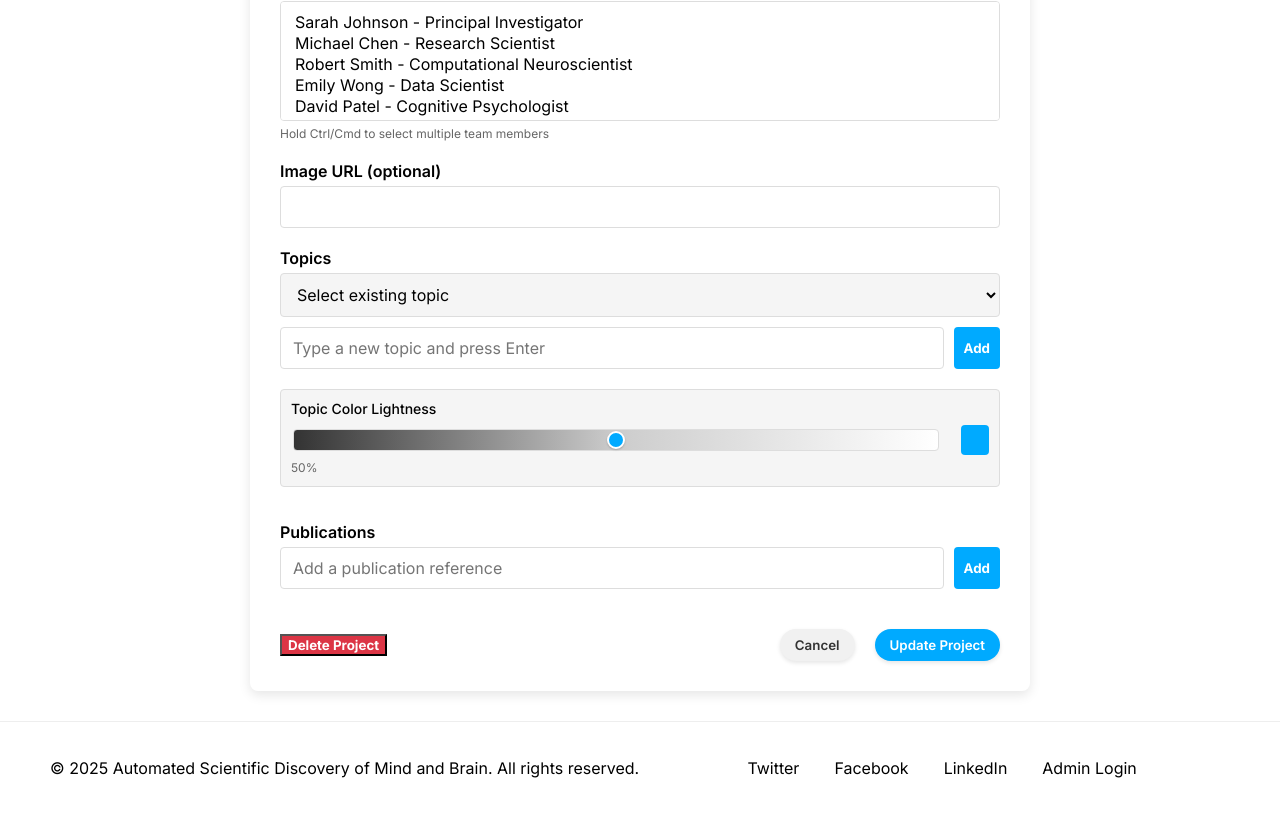
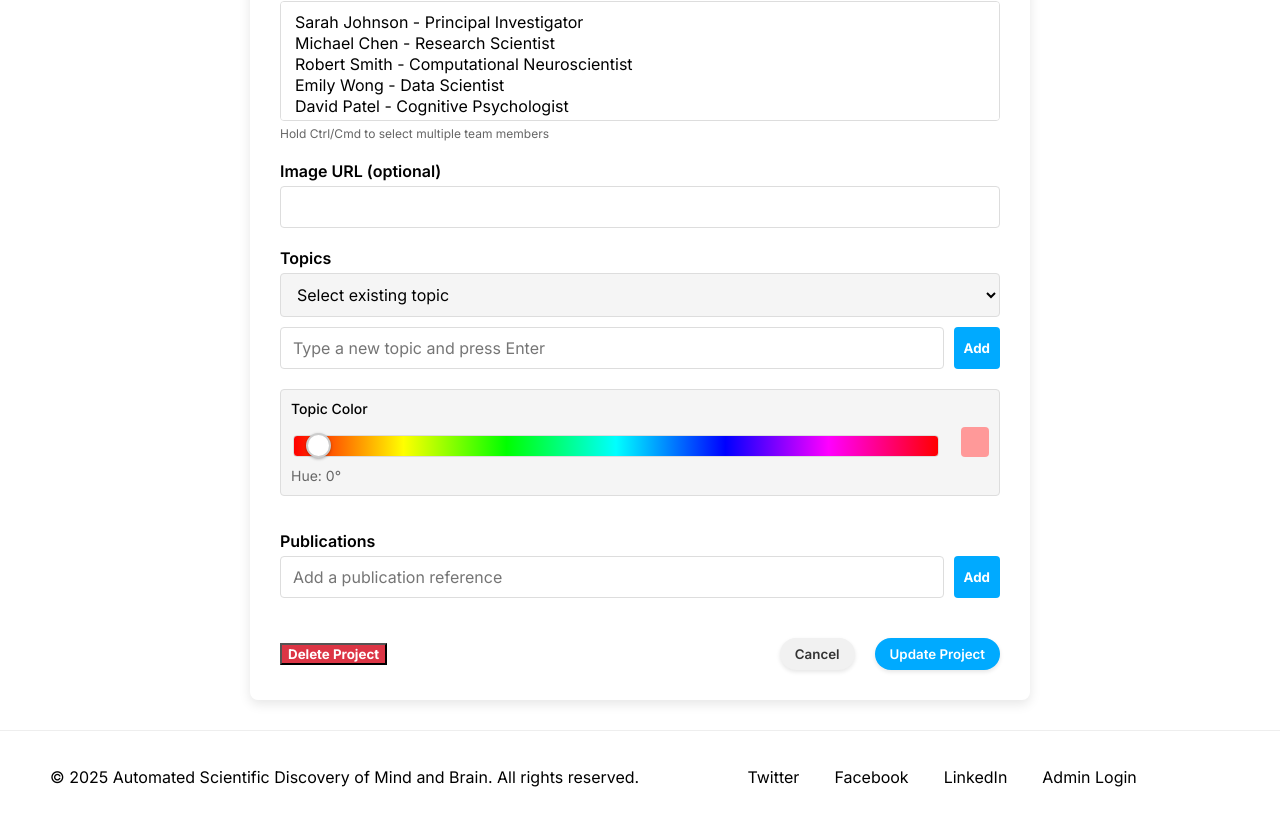
Before and after one commit to musslick/lab-website, a React (Create React App) app: page /admin/projects/edit/1 in a window 1280 px wide. Shown: the part 759-1582 px from the top of the page. Built offline with nearby package versions, Linux system fonts and the light colour scheme.

Commit message:
gradient color

```diff
--- a/src/data/projects.ts
+++ b/src/data/projects.ts
@@ -1,7 +1,7 @@
 import { teamMembers } from './team';
 import { createGradient } from '../utils/colorUtils';
 
-// Update the Project interface to include topicsWithColors
+// Update the Project interface to include topicsWithColors with hue instead of lightness
 export interface Project {
   id: string;
   title: string;
@@ -10,7 +10,7 @@ export interface Project {
   category: string;
   team: string[];
   topics?: string[];
-  topicsWithColors?: { name: string; color: string; lightness: number }[]; // Add this new field
+  topicsWithColors?: { name: string; color: string; hue: number }[]; // Changed lightness to hue
   publications?: string[];
   image?: string;
   status?: 'ongoing' | 'completed';
--- a/src/pages/admin/ProjectForm.tsx
+++ b/src/pages/admin/ProjectForm.tsx
@@ -8,10 +8,11 @@ import { generateTopicColor, hexToHsl, hslToHex } from '../../utils/colorUtils';
 // Lab color (blue) - constant for reference with topic colors - MOVED TO TOP
 const LAB_COLOR = '#00AAFF';
 
+// Define TopicWithColor interface to match the Project interface
 interface TopicWithColor {
   name: string;
   color: string;
-  lightness: number;
+  hue: number;  // Using hue instead of lightness
 }
 
 const ProjectForm: React.FC = () => {
@@ -27,13 +28,13 @@ const ProjectForm: React.FC = () => {
   const [image, setImage] = useState('');
   const [topics, setTopics] = useState<TopicWithColor[]>([]);
   const [topicInput, setTopicInput] = useState('');
-  const [topicLightness, setTopicLightness] = useState(50); // Default lightness (0-100)
   const [status, setStatus] = useState<'ongoing' | 'completed'>('ongoing');
   const [startDate, setStartDate] = useState('');
   const [endDate, setEndDate] = useState('');
   const [publications, setPublications] = useState<string[]>([]);
   const [publicationInput, setPublicationInput] = useState('');
   const [projectId, setProjectId] = useState('');
+  const [previewHue, setPreviewHue] = useState<number>(0);
 
   // Extract all unique topics from existing projects
   const existingTopics = React.useMemo(() => {
@@ -47,7 +48,7 @@ const ProjectForm: React.FC = () => {
         return {
           name: topicName,
           color: topicWithColor?.color || generateTopicColor(LAB_COLOR, 0, 1),
-          lightness: topicWithColor?.lightness || 50
+          hue: topicWithColor?.hue || 0  // Using the hue property
         };
       })
     );
@@ -102,13 +103,19 @@ const ProjectForm: React.FC = () => {
 
         // Handle topics with colors if available, otherwise convert simple topics
         if (projectToEdit.topicsWithColors && projectToEdit.topicsWithColors.length > 0) {
-          setTopics(projectToEdit.topicsWithColors);
+          // Convert topicsWithColors to the correct format if needed
+          const formattedTopics: TopicWithColor[] = projectToEdit.topicsWithColors.map(topic => ({
+            name: topic.name,
+            color: topic.color,
+            hue: topic.hue || 0  // Ensure hue is defined
+          }));
+          setTopics(formattedTopics);
         } else if (projectToEdit.topics) {
           // Convert simple topics to topics with colors
           setTopics(projectToEdit.topics.map((name, index) => ({
             name,
             color: generateTopicColor(LAB_COLOR, index, projectToEdit.topics?.length || 1),
-            lightness: 50
+            hue: 0
           })));
         } else {
           setTopics([]);
@@ -131,22 +138,24 @@ const ProjectForm: React.FC = () => {
   };
 
   // Generate topic color based on lab color and selected lightness
-  const generateTopicColorWithLightness = (lightness: number): string => {
-    // Extract hue and saturation from lab color, but use the provided lightness
-    const [h, s, _] = hexToHsl(LAB_COLOR);
-    return hslToHex(h, s, lightness);
+  const generateTopicColorWithHue = (hue: number): string => {
+    // Use fixed saturation (100) and lightness (80)
+    return hslToHex(hue, 100, 80);
   };
 
   // Topic management
   const handleAddTopic = () => {
     if (topicInput.trim() && !topics.some(t => t.name === topicInput.trim())) {
-      const newColor = generateTopicColorWithLightness(topicLightness);
+      // Use the preview hue value instead of a random hue
+      const newColor = generateTopicColorWithHue(previewHue);
       setTopics(prevTopics => [...prevTopics, {
         name: topicInput.trim(),
         color: newColor,
-        lightness: topicLightness
+        hue: previewHue
       }]);
       setTopicInput('');
+      // Reset preview hue for the next topic
+      setPreviewHue(Math.floor(Math.random() * 360));
     }
   };
 
@@ -165,11 +174,12 @@ const ProjectForm: React.FC = () => {
         setTopics(prevTopics => [...prevTopics, selectedTopic]);
       } else {
         // If not found, create a new one with default color
-        const newColor = generateTopicColorWithLightness(topicLightness);
+        const newHue = Math.floor(Math.random() * 360); // Random hue
+        const newColor = generateTopicColorWithHue(newHue);
         setTopics(prevTopics => [...prevTopics, {
           name: selectedTopicName,
           color: newColor,
-          lightness: topicLightness
+          hue: newHue
         }]);
       }
 
@@ -178,26 +188,42 @@ const ProjectForm: React.FC = () => {
     }
   };
 
-  // Handle changing topic lightness
-  const handleTopicLightnessChange = (e: React.ChangeEvent<HTMLInputElement>) => {
-    const newLightness = parseInt(e.target.value);
-    setTopicLightness(newLightness);
-    // Update the color preview in real-time
+  // Handle changing topic hue
+  const handleHueChange = (e: React.ChangeEvent<HTMLInputElement>, topicIndex: number) => {
+    const hue = parseInt(e.target.value);
+    const updatedTopics = [...topics];
+
+    // Use the fixed saturation (100) and lightness (80) values
+    const color = hslToHex(hue, 100, 80);
+
+    updatedTopics[topicIndex] = {
+      ...updatedTopics[topicIndex],
+      color: color,
+      hue: hue, // Keep track of the hue value for the slider
+    };
+
+    setTopics(updatedTopics);
   };
 
   // Update color for a specific topic
-  const updateTopicColor = (topicName: string, lightness: number) => {
+  const updateTopicColor = (topicName: string, hue: number) => {
     setTopics(prevTopics => prevTopics.map(topic => {
       if (topic.name === topicName) {
-        const newColor = generateTopicColorWithLightness(lightness);
+        const newColor = generateTopicColorWithHue(hue);
         return {
           ...topic,
           color: newColor,
-          lightness
+          hue
         };
       }
       return topic;
     }));
+  };
+
+  // Handle preview hue slider change
+  const handlePreviewHueChange = (e: React.ChangeEvent<HTMLInputElement>) => {
+    const hue = parseInt(e.target.value);
+    setPreviewHue(hue);
   };
 
   // Publication management
@@ -247,7 +273,7 @@ const ProjectForm: React.FC = () => {
         team,
         color: '', // This will be generated based on team members in the context
         topics: topicNames,
-        topicsWithColors: topics, // New field to store topics with color information
+        topicsWithColors: topics, // Now properly typed
         status,
         publications
       };
@@ -483,22 +509,22 @@ const ProjectForm: React.FC = () => {
                 </button>
               </div>
 
-              {/* Color lightness control */}
+              {/* Color hue control - Updated to use previewHue state */}
               <div className="topic-color-control">
-                <label>Topic Color Lightness</label>
+                <label>Topic Color</label>
                 <div className="color-slider-container">
                   <input
                     type="range"
-                    min="20"
-                    max="80"
-                    value={topicLightness}
-                    onChange={handleTopicLightnessChange}
-                    className="lightness-slider"
+                    min="0"
+                    max="359"
+                    value={previewHue}
+                    onChange={handlePreviewHueChange}
+                    className="hue-slider"
                   />
                   <div
                     className="color-preview"
                     style={{
-                      backgroundColor: generateTopicColorWithLightness(topicLightness),
+                      backgroundColor: generateTopicColorWithHue(previewHue),
                       width: '30px',
                       height: '30px',
                       borderRadius: '4px',
@@ -506,12 +532,12 @@ const ProjectForm: React.FC = () => {
                     }}
                   ></div>
                 </div>
-                <span className="lightness-value">{topicLightness}%</span>
+                <span className="hue-value">Hue: {previewHue}°</span>
               </div>
             </div>
 
             <div className="topics-container">
-              {topics.map((topic) => (
+              {topics.map((topic, index) => (
                 <div
                   key={topic.name}
                   className="topic-badge"
@@ -521,12 +547,12 @@ const ProjectForm: React.FC = () => {
                   <div className="topic-controls">
                     <input
                       type="range"
-                      min="20"
-                      max="80"
-                      value={topic.lightness}
+                      min="0"
+                      max="359"
+                      value={topic.hue}
                       onChange={(e) => updateTopicColor(topic.name, parseInt(e.target.value))}
-                      className="topic-lightness-slider"
-                      title="Adjust color lightness"
+                      className="topic-hue-slider"
+                      title="Adjust color hue"
                     />
                     <div
                       className="topic-color-preview"
--- a/src/utils/colorUtils.ts
+++ b/src/utils/colorUtils.ts
@@ -289,30 +289,27 @@ export const hslToHex = (h: number, s: number, l: number): string => {
 };
 
 /**
- * Generate a color with same hue and saturation but different lightness
+ * Generate a color with same hue and fixed saturation and lightness
  * @param baseColor Base color in hex format (e.g. '#00AAFF')
- * @param index Index to use for generating different lightness values
+ * @param index Index to use for generating different hue values
  * @param totalItems Total number of items for distribution
- * @returns Hex color with adjusted lightness
+ * @returns Hex color with fixed saturation and lightness
  */
 export const generateTopicColor = (baseColor: string, index: number, totalItems: number = 10): string => {
   // Convert base color to HSL
-  const [h, s, _] = hexToHsl(baseColor);
+  const [h, _, __] = hexToHsl(baseColor);
 
-  // Generate lightness based on index, range from 35% to 70%
-  // This range provides good visibility on both light and dark backgrounds
-  const minLightness = 35;
-  const maxLightness = 70;
+  // Fixed saturation and lightness values
+  const s = 100; // 100% saturation for vibrant colors
+  const l = 80;  // 80% lightness for bright, visible colors
 
-  // Calculate lightness using a consistent distribution
-  let l = minLightness;
-  if (totalItems > 1) {
-    // Distribute lightness values across the range
-    l = minLightness + ((maxLightness - minLightness) * (index % totalItems)) / (totalItems - 1);
-  }
+  // Generate hue based on index, rotating around the color wheel
+  // Formula: baseHue + (index * (360 / totalItems))
+  const hueStep = 360 / Math.max(1, totalItems);
+  const hue = (h + index * hueStep) % 360;
 
   // Convert back to hex
-  return hslToHex(h, s, l);
+  return hslToHex(hue, s, l);
 };
 
 /**
```
